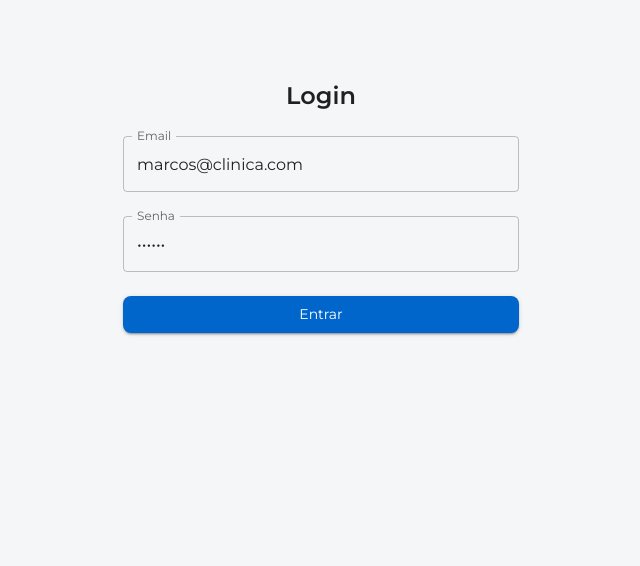
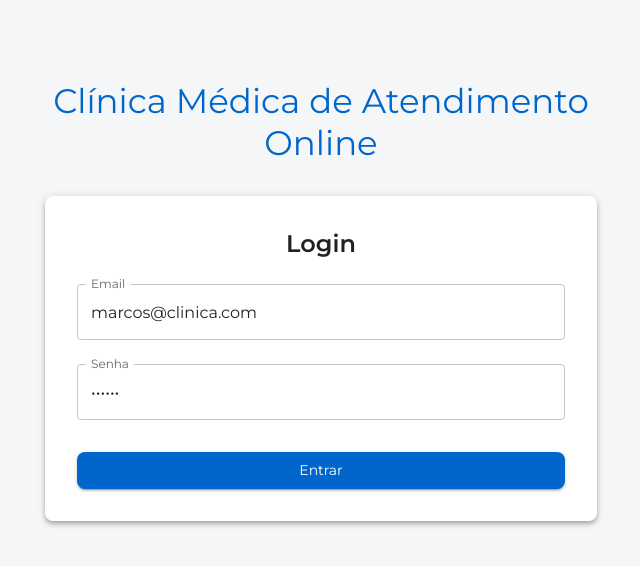
Before and after one commit to andreitoledo/Atendimento-Medico, a React (Vite) app in the folder clinica-frontend/: page / in a window 1280 px wide. Shown: the top 566 px of the page, without its empty margins (319-959 px from the left). Built offline with nearby package versions, Linux system fonts and the light colour scheme.

Commit message:
Ajustes na tela delogin

```diff
--- a/clinica-frontend/src/pages/LoginPage.jsx
+++ b/clinica-frontend/src/pages/LoginPage.jsx
@@ -1,5 +1,13 @@
 import React, { useState } from 'react';
-import { Box, Button, TextField, Typography, Container, Alert } from '@mui/material';
+import {
+  Box,
+  Button,
+  TextField,
+  Typography,
+  Container,
+  Alert,
+  Paper
+} from '@mui/material';
 import { useNavigate } from 'react-router-dom';
 
 const LoginPage = () => {
@@ -27,11 +35,18 @@ const LoginPage = () => {
   };
 
   return (
-    <Container maxWidth="xs">
+    <Container maxWidth="sm">
       <Box sx={{ mt: 10, textAlign: 'center' }}>
-        <Typography variant="h5" gutterBottom>Login</Typography>
+        <Typography variant="h4" gutterBottom color="primary">
+          Clínica Médica de Atendimento Online
+        </Typography>
 
-        {erro && <Alert severity="error">{erro}</Alert>}
+        <Paper elevation={4} sx={{ p: 4, borderRadius: 2, mt: 4 }}>
+          <Typography variant="h5" gutterBottom>
+            Login
+          </Typography>
+
+          {erro && <Alert severity="error" sx={{ mb: 2 }}>{erro}</Alert>}
 
           <TextField
             fullWidth
@@ -48,9 +63,17 @@ const LoginPage = () => {
             value={senha}
             onChange={(e) => setSenha(e.target.value)}
           />
-        <Button variant="contained" color="primary" fullWidth sx={{ mt: 2 }} onClick={handleLogin}>
+
+          <Button
+            variant="contained"
+            color="primary"
+            fullWidth
+            sx={{ mt: 3 }}
+            onClick={handleLogin}
+          >
             Entrar
           </Button>
+        </Paper>
       </Box>
     </Container>
   );
```
Lines whose indentation alone changed are shown as unchanged.
